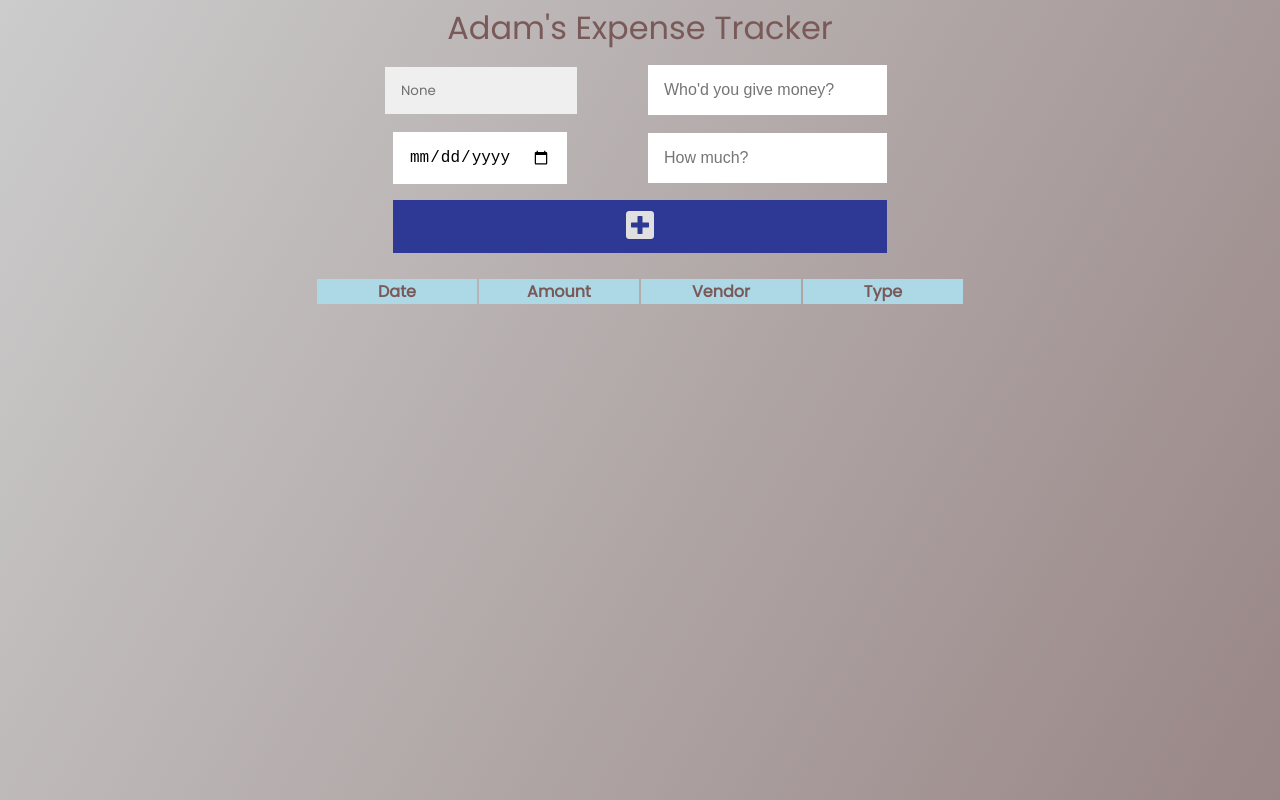
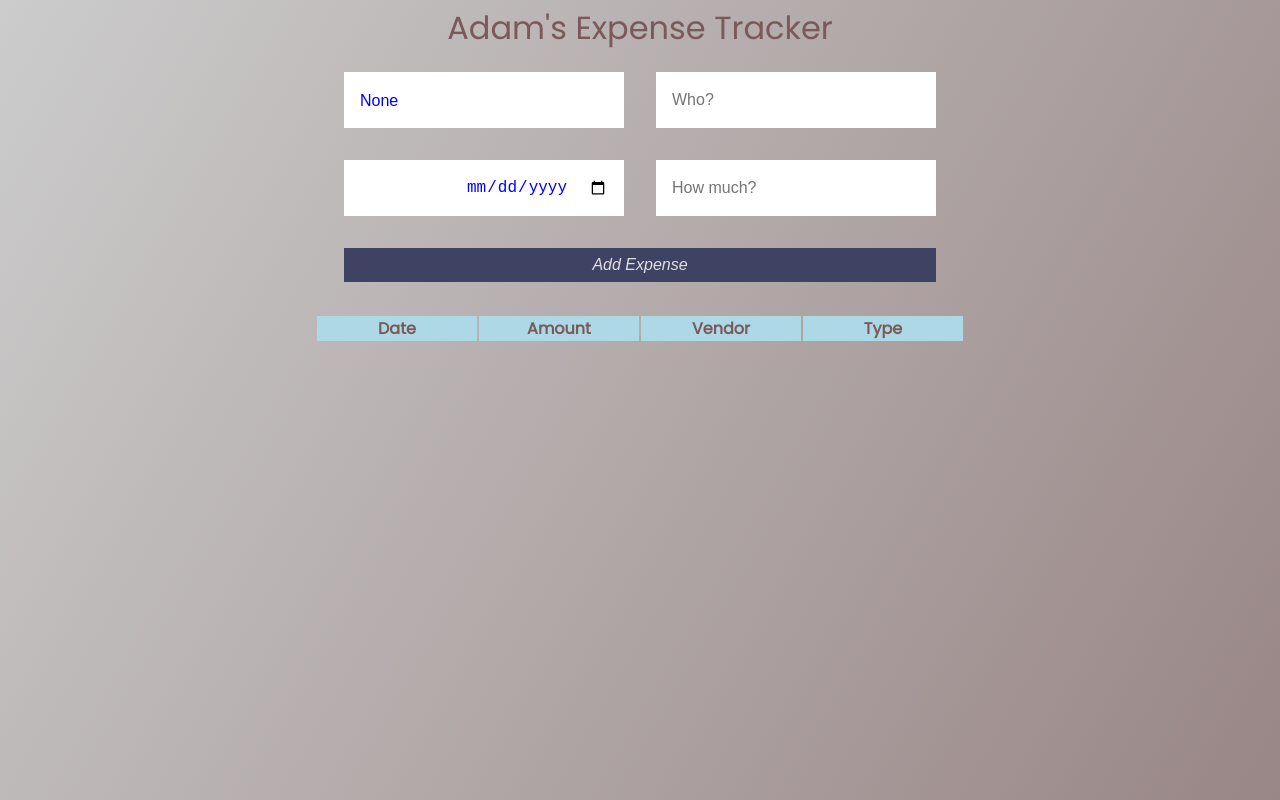
Before and after one commit to adamRohde/expense-tracker, a React (Create React App) app: page / in a window 1280 px wide. Built offline with nearby package versions, Linux system fonts and the light colour scheme.

Commit message:
clean up/comment out

```diff
--- a/src/App.css
+++ b/src/App.css
@@ -22,39 +22,45 @@ header{
 }
 
 form {
-  min-height: 7vh;
+  /* min-height: 7vh; */
   display: grid;
   grid-template-rows: 1fr 1fr;
   justify-content: center;
-  align-items: center;
+  /* align-items: center; */
 }
 
 .form-row{
   display: grid;
   grid-template-columns: 1fr 1fr;
-
   justify-content: center;
   align-items: center;
 }
 
+select,
 form input,
 form button {
   padding: 0.5rem;
   font-size: 2rem;
   border: none;
-  background: white;
+  font-size: medium;
+  color: red;
+  color: darkgray;
+  background: rgb(255, 255, 255);
 }
+
 form button {
   color: #e0e0e0;
-  margin: 0.5rem;
-  background: #2d3994;
+  margin: 1.0em;
+  background: #3f4363;
   cursor: pointer;
   transition: all 0.3s ease;
 }
+
 form button:hover {
   background: #d4d4d4;
   color: white;
 }
+
 .expense-container {
   display: flex;
   margin-top: 1em;
@@ -62,78 +68,62 @@ form button:hover {
   align-items: center;
 }
 
-table{
-  /* display: flex;
-  background-color: black;
-  margin-top: 5em;
-  justify-content: center;
-  align-items: center; */
-}
-
-tbody{
-  /* margin-top: 1em;
-  justify-content: center;
-  align-items: center; */
-}
-
-
+/* need */
 th{
-  margin-top: 0em;
-
   min-width: 20vh;
 }
 
+/* need */
 td{
   place-self: center;
-  min-width:20vh;
   background-color: rgb(255, 255, 255);
   text-align: center;
 }
 
+/* The only thing this does is makes the header lightblue....not really working as expected */
 tr:nth-child(odd){
   background-color: lightblue;
 }
 
+
+/* need */
 .input-expense{
-  margin: 0.5em;
+  margin: 1.0em;
+  width: 25vh;
   font-size: 1rem;
   display: flex;
   padding: 1rem;
+  color: whitesmoke;
   justify-content: flex-end;
 }
 
-.expense-list {
-  min-width: 30%;
-  list-style: none;
-}
-
-.expense-row {
+/* .expense-row {
   display: grid;
   grid-template-columns: 1fr 1fr 1fr 1fr;
   padding: 0rem 0.5rem;
   margin: 1.5em, 0em, 0em, 0.5em;
-}
+} */
 
-.expense-item {
+/* .expense-item {
   display: grid;
   height: 5vh;
   place-self: center;
   background:rgb(255, 255, 255);
   padding: 0rem 0.5rem;
   margin: 0.5em 0.2em 0.5em 0.2em;
-}
+} */
 
-.form-rightColumn{
+/* .form-rightColumn{
   display: grid;
   justify-items: end;
-}
+} */
 
-.form-leftColumn{
+/* .form-leftColumn{
   display: grid;
   justify-items: start;
-}
+} */
 
-.expense {
+/* .expense {
   margin: 0.5rem;
   background: rgb(255, 255, 255);
   font-size: 1rem;
@@ -142,48 +132,44 @@ tr:nth-child(odd){
   justify-content: space-between;
   align-items: center;
   transition: all 1s ease;
-}
+} */
 
-.filter-todo {
+/* .filter-todo {
   padding: 1rem;
-}
+} */
 
-.todo li {
+/* .todo li {
   flex: 1;
-}
+} */
 
-.trash-btn,
+/* .trash-btn,
 .complete-btn {
   height: 5vh;
-  /* background: #ffffff;
-  color: rgb(0, 0, 0);
-  border: none;
-  padding: 1rem;
-  cursor: pointer;
-  font-size: 1rem; */
-}
-.complete-btn {
+} */
+
+
+/* .complete-btn {
   background: rgb(11, 212, 162);
-}
+} */
 
-li{
+/* li{
   text-align: center;
-}
+} */
 
-.fa-trash,
+/* .fa-trash,
 .fa-check {
   pointer-events: none;
-}
+} */
 
-.fall {
+/* .fall {
   transform: translateY(10rem) rotateZ(20deg);
   opacity: 0;
-}
+} */
 
-.completed {
+/* .completed {
   text-decoration: line-through;
   opacity: 0.5;
-}
+} */
 
 /*CUSTOM SELECTOR */
 select {
@@ -198,19 +184,22 @@ select {
 }
 
 /* Custom Select */
-.select {
+/* .select {
   margin: 1rem;
   position: relative;
   overflow: hidden;
-}
+} */
+
+/*
 select {
   color: #6e6e6e;
   font-family: "Poppins", sans-serif;
   cursor: pointer;
   width: 12rem;
-}
+} */
 /* Arrow */
-.select::after {
+
+/* .select::after {
   content: "\25BC";
   position: absolute;
   top: 0;
@@ -219,7 +208,7 @@ select {
   background: #e0e0e0;
   cursor: pointer;
   pointer-events: none;
-}
+} */
 /* Transition */
 /*
 .select:hover::after {
--- a/src/components/Form.js
+++ b/src/components/Form.js
@@ -5,6 +5,12 @@ const Form = ({ expenses, setExpenses,
                 vendor, setVendor,
                 expenseDate,  setExpenseDate,
                 dollarAmount, setDollarAmount }) => {
+
+    const inputStyle = {
+        color: 'blue',
+        width: '35vh',
+        height: '7vh',
+    };
 
     //Expense Type
     const selectExpenseTypeHandler = (e) => {
@@ -40,37 +46,29 @@ const Form = ({ expenses, setExpenses,
     return(
         <form>
             <div className="form-row">
-
                 <div className="form-leftColumn">
-                    <select name="todos" onChange={selectExpenseTypeHandler} className="filter-todo">
+                    <select name="todos" onChange={selectExpenseTypeHandler} className="input-expense" style={inputStyle}>
                         <option value="none">None</option>
                         <option value="credit">Credit</option>
                         <option value="debit">Debit</option>
                         <option value="cash">Cash</option>
                     </select>
                 </div>
-
                 <div className="form-rightColumn">
-                     <input onChange={inputVendorHandler} name="amount" className="input-expense" placeholder="Who'd you give money?" />
+                     <input onChange={inputVendorHandler} name="amount" className="input-expense" placeholder="Who?" style={inputStyle}/>
                 </div>
-
             </div>
             <div className="form-row">
-
                 <div className="form-leftColumn">
-                    <input type="date" onChange={inputExpenseDateHandler} name="date" className="input-expense" />
+                    <input type="date" onChange={inputExpenseDateHandler} name="date" className="input-expense"style={inputStyle}/>
                 </div>
-
                 <div className="form-rightColumn">
-                    <input onChange={inputDollarAmountHandler} name="amount" className="input-expense" placeholder="How much?" />
+                    <input onChange={inputDollarAmountHandler} name="amount" className="input-expense" placeholder="How much?" style={inputStyle}/>
                 </div>
-
             </div>
-
             <button onClick={submitExpenseHandler} className="addExpense-button" type="submit">
-                <i className="fas fa-plus-square"></i>
+                <i>Add Expense</i>
             </button>
-
         </form>
     );
 }
--- a/src/components/scratch.js
+++ b/src/components/scratch.js
@@ -37,4 +37,7 @@
 
 //     )
 // }
+
+style={{width: "20vh"}}
+
 // export default ExpenseList;
```
Also changed, not shown: 1 other file (tests, documents, lock files or other folders).
